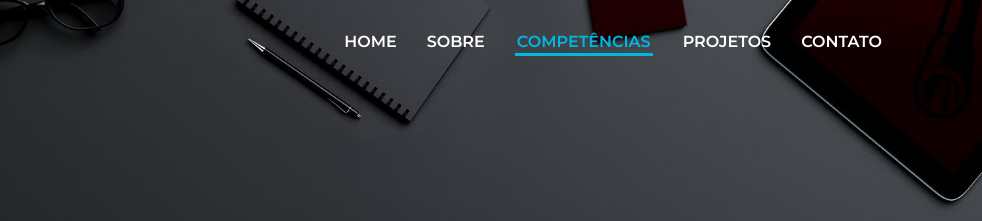
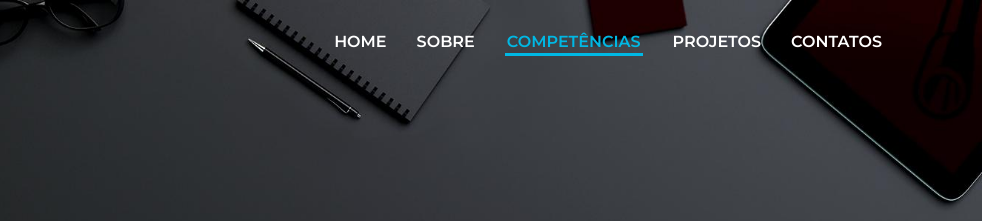
Before and after one commit to Talison-Miguel/Portfolio-Talison, a website with bundled scripts: page index.html in a window 1280 px wide. Shown: the top 221 px of the page, 298-1280 px from the left. Built offline with nearby package versions, Linux system fonts and the light colour scheme.

Commit message:
fix: contato -> contatos

```diff
--- a/index.html
+++ b/index.html
@@ -23,7 +23,7 @@
                     <li><a href="#sobre">Sobre</a></li>
                     <li><a href="#competencias  ">Competências</a></li>
                     <li><a href="#projetos">Projetos</a></li>
-                    <li><a href="#contato">Contato</a></li>
+                    <li><a href="#contato">Contatos</a></li>
                 </ul>
                 <div class="header-top-containerHambuguer">
                     <input type="checkbox" id="checkbox-menu">
@@ -126,7 +126,7 @@
     <footer>
         <section class="contato" id="contato">
             <div class="container-contato">
-                <h1>Contato</h1>
+                <h1>Contatos</h1>
                 <ul class="container-contato-list">
                     <li class="container-contato-list-li"><a href="https://www.linkedin.com/in/talison-miguel" target="blank" class="container-contato-list-item"><img src="imgs/contacts/logo-linkedin.png" alt="linkedin"><span class="container-contato-list-item-span">Linkedin</span></a></li>
                     <li class="container-contato-gmail"><img src="imgs/contacts/logo-gmail.png" alt="gmail"><span class="container-contato-gmail-span">talisonmiguel84@gmail.com <img class="copy" src="imgs/contacts/copy.png" alt="icone de copiar"></span></li>
```
